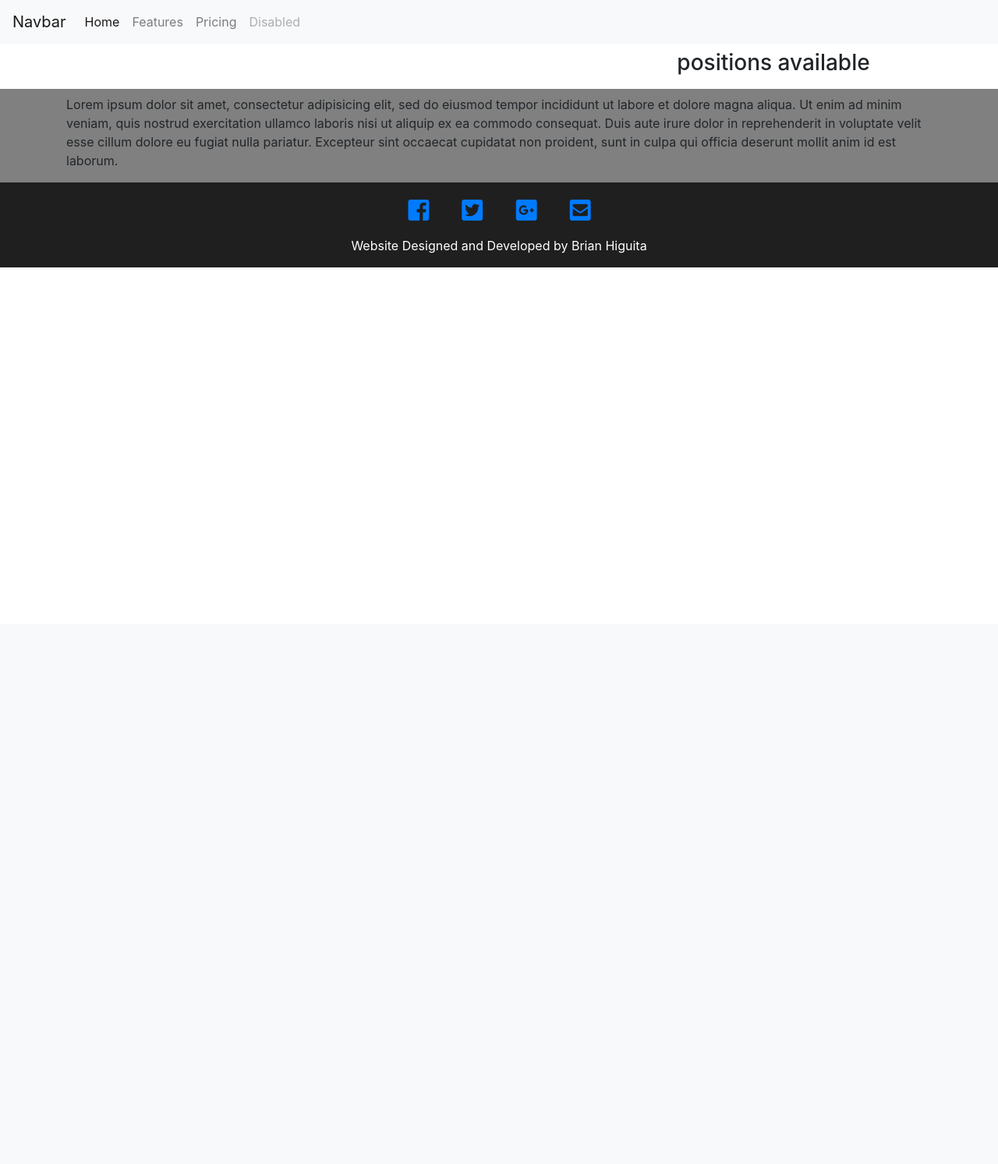
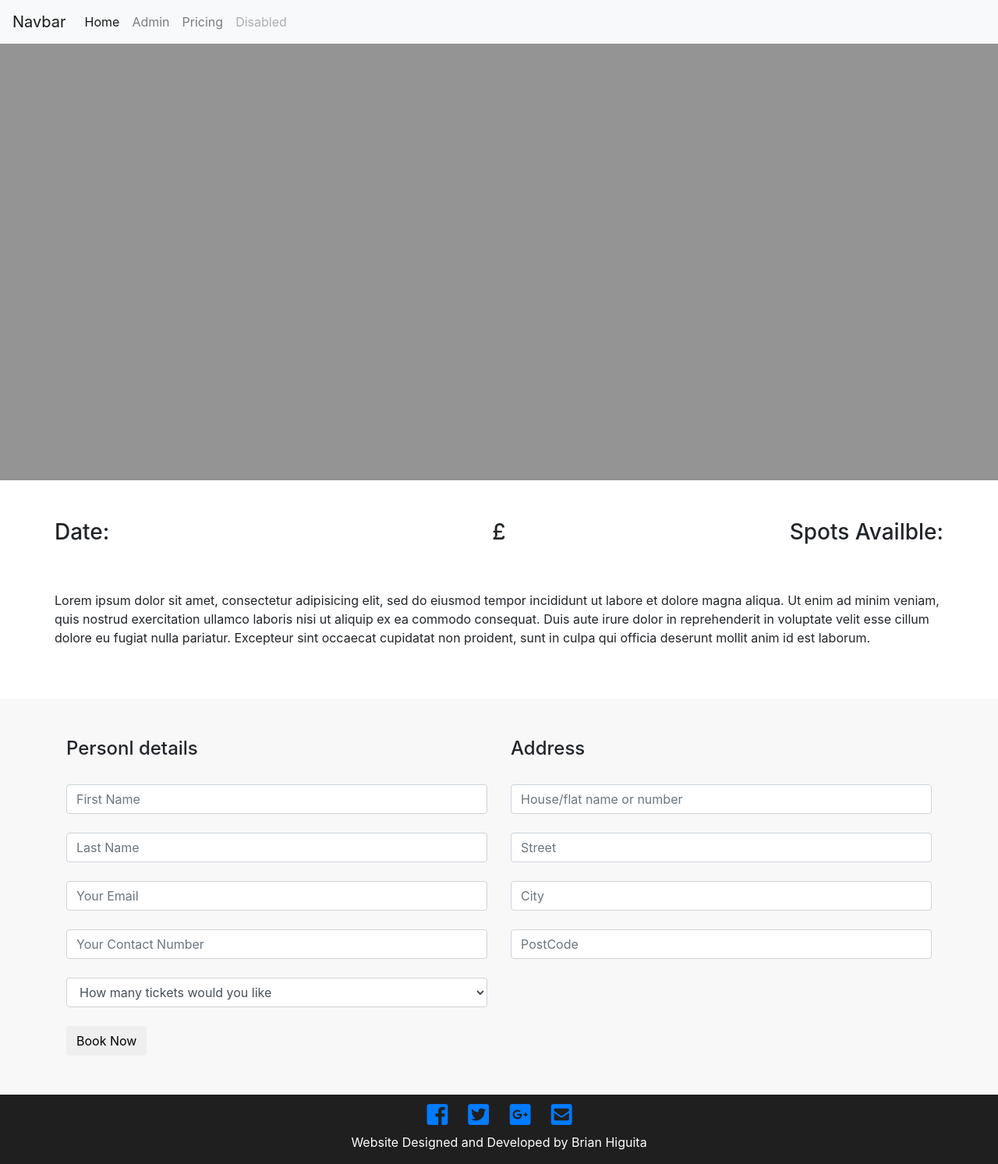
Before and after one commit to brianhiguita/events_manager, a PHP site: page /event.php?name=1 in a window 1280 px wide. Shown: the whole page at 78% size. Before the commit the page ends 343 px from the top, so only its background shows below. Run offline with PHP 8.4, Linux system fonts and the light colour scheme; tables that the repository leaves empty or names only in its code hold one stand-in row (values such as "Sample post"); some libraries are stand-ins or nearby versions.

Commit message:
backup for class change

```diff
--- a/admin/admin_includes/head.php
+++ b/admin/admin_includes/head.php
@@ -7,6 +7,7 @@
  	<link href="https://fonts.googleapis.com/css?family=Roboto:300,400|Varela+Round" rel="stylesheet">
  	<link href="https://fonts.googleapis.com/css?family=Dancing+Script:700" rel="stylesheet">
  	<link href="https://fonts.googleapis.com/css?family=Montserrat:700" rel="stylesheet">
+  <link type="text/css" rel="stylesheet" href="css/style.css"  media="screen,projection"/>
 
  	<link rel="stylesheet" href="https://use.fontawesome.com/releases/v5.3.1/css/all.css" integrity="sha384-mzrmE5qonljUremFsqc01SB46JvROS7bZs3IO2EmfFsd15uHvIt+Y8vEf7N7fWAU" crossorigin="anonymous">
 
--- a/css/style.css
+++ b/css/style.css
@@ -124,17 +124,32 @@
 /* single event */
 
 .single_event_image {
+  height: 70vh;
+  -webkit-background-size: cover;
+  -moz-background-size: cover;
+  -o-background-size: cover;
+  background-size: cover;
+  background-position: center;
+}
+
+.single_event_info {
+  margin-top: 50px;
+  margin-bottom: 0px;
+}
+
+.single_event_text {
+  margin: 50px 0px;
+}
+
+.date_price_spots {
   padding:0px;
 }
 
-.single_event_image img {
+.form_wrapper {
   width: 100%;
+  background-color: #f5f5f5ad;
+  padding: 50px 0px;
 }
-
-
-
-
-
 
 
 
@@ -178,10 +193,34 @@ footer .row .col-md-4 ul li {padding-top: 10px;}
 
 
 .social {
-  margin:5px 20px;
+  margin:0 10px;
 }
 
 
  h5 {
    color: white;
  }
+
+
+
+
+
+
+
+
+
+
+
+
+
+
+
+
+
+
+
+
+
+
+
+/* ADMIN */
--- a/event.php
+++ b/event.php
@@ -18,33 +18,99 @@ $single_event->get_event_query($name);
 
  ?>
 
+
+
+
+
  <div class="container-fluid">
-	 <div class="row">
-		 <div class="col-md-8 single_event_image">
-			 <img src="<?php echo $single_event->image;?>">
+	 <div class="row single_event_image" style="background-image: url('<?php echo $single_event->image; ?>');">
+		 <div class="homepage-bg-overlay">
+			 <div class="homepage-bg-text">
+				 <h1><?php echo $single_event->name; ?></h1>
+			 </div>
 		 </div>
-		 <div class="col-md-4">
-			 <h3><?php echo $single_event->name; ?></h3>
-			 <h3>positions available <?php echo $single_event->spots; ?></h3>
-			 <h3><?php echo $single_event->price ?></h3>
-			 <p><?php echo $single_event->date ?></p>
+	 </div>
+ </div>
+
+ <div class="container">
+	 <div class="row single_event_info">
+
+
+		 <div class="date_price_spots col-md-4" style="text-align:left;">
+			<h3>Date: <?php echo $single_event->date ?></h3>
 		 </div>
+		 <div class="date_price_spots col-md-4" style="text-align:center;">
+			<h3>£<?php echo $single_event->price ?></h3>
+		 </div>
+		 <div class="date_price_spots col-md-4" style="text-align:right;">
+			<h3>Spots Availble: <?php echo $single_event->spots ?></h3>
+		 </div>
+
+
+		 <div class="single_event_text">
+			 <p>Lorem ipsum dolor sit amet, consectetur adipisicing elit, sed do eiusmod tempor incididunt ut labore et dolore magna aliqua. Ut enim ad minim veniam, quis nostrud exercitation ullamco laboris nisi ut aliquip ex ea commodo consequat. Duis aute irure dolor in reprehenderit in voluptate velit esse cillum dolore eu fugiat nulla pariatur. Excepteur sint occaecat cupidatat non proident, sunt in culpa qui officia deserunt mollit anim id est laborum.</p>
+		 </div>
+
+
+	 </div>
+
+ </div>
+
+ <div class="form_wrapper">
+	 <div class="container">
+
+			 <form class="row" action="index.php" method="post">
+				 <div class="col-md-6">
+					 <h4>Personl details</h4>
+					 <br>
+					 <input class="form-control" type="text" name="" value="" placeholder="First Name">
+					 <br>
+					 <input class="form-control" type="text" name="" value="" placeholder="Last Name">
+					 <br>
+					 <input class="form-control" type="text" name="" value="" placeholder="Your Email">
+					 <br>
+					 <input class="form-control" type="text" name="" value="" placeholder="Your Contact Number">
+					 <br>
+					<select name="quantity" class="form-control">
+						<option value="">How many tickets would you like</option>
+						<option value="1">1</option>
+						<option value="2">2</option>
+						<option value="3">3</option>
+						<option value="4">4</option>
+				 </select>
+				 <br>
+					 <button class="btn" type="submit" name="submit">Book Now</button>
+
+				 </div>
+
+				 <div class="col-md-6">
+					 <h4>Address</h4>
+					 <br>
+					 <input class="form-control" type="text" name="" value="" placeholder="House/flat name or number">
+					 <br>
+					 <input class="form-control" type="text" name="" value="" placeholder="Street">
+					 <br>
+					 <input class="form-control" type="text" name="" value="" placeholder="City">
+					 <br>
+					 <input class="form-control" type="text" name="" value="" placeholder="PostCode">
+					 <br>
+
+				 </div>
+			</form>
 
 	 </div>
  </div>
 
-<div class="wrapper" style="background-color: grey;">
-	<div class="container">
-		<div class="row">
-			<div class="col-md-12">
-					<h1><?php echo $single_event->name; ?></h1>
-					<p>Lorem ipsum dolor sit amet, consectetur adipisicing elit, sed do eiusmod tempor incididunt ut labore et dolore magna aliqua. Ut enim ad minim veniam, quis nostrud exercitation ullamco laboris nisi ut aliquip ex ea commodo consequat. Duis aute irure dolor in reprehenderit in voluptate velit esse cillum dolore eu fugiat nulla pariatur. Excepteur sint occaecat cupidatat non proident, sunt in culpa qui officia deserunt mollit anim id est laborum.</p>
-			</div>
-		</div>
 
-	</div>
 
-</div>
+
+
+
+
+
+
+
+
 
 
 
--- a/includes/nav.php
+++ b/includes/nav.php
@@ -6,10 +6,10 @@
   <div class="collapse navbar-collapse" id="navbarNav">
     <ul class="navbar-nav">
       <li class="nav-item active">
-        <a class="nav-link" href="#">Home <span class="sr-only">(current)</span></a>
+        <a class="nav-link" href="index.php">Home <span class="sr-only">(current)</span></a>
       </li>
       <li class="nav-item">
-        <a class="nav-link" href="#">Features</a>
+        <a class="nav-link" href="admin/index.php">Admin</a>
       </li>
       <li class="nav-item">
         <a class="nav-link" href="#">Pricing</a>
--- a/index.php
+++ b/index.php
@@ -82,6 +82,8 @@
 						<div class="col-md-6 home-more-info">
 							<h3>Message Us</h3>
 							<form class="" action="index.html" method="post">
+								<input class="form-control" type="text" name="" value="" placeholder="Your Email">
+								<br>
 								<textarea class="form-control message" name="name" rows="8" cols=""></textarea>
 								<br>
 								<button class="btn" type="submit" name="submit">Send Message</button>
```
Also changed, not shown: admin/add_event.php (added, +97 -0 lines), admin/admin_includes/nav.php (deleted, +0 -22 lines), admin/index.php (+18 -82 lines).
